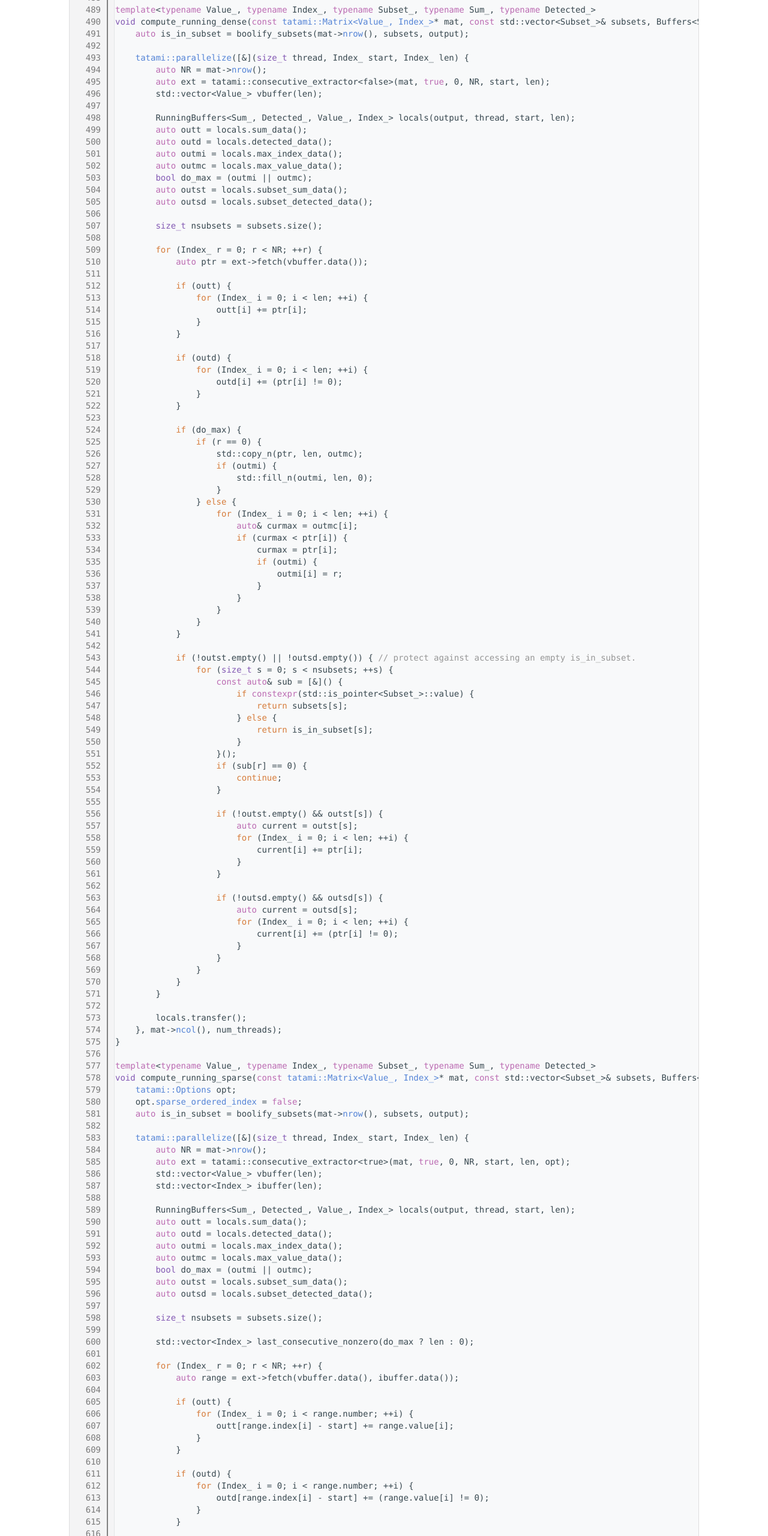
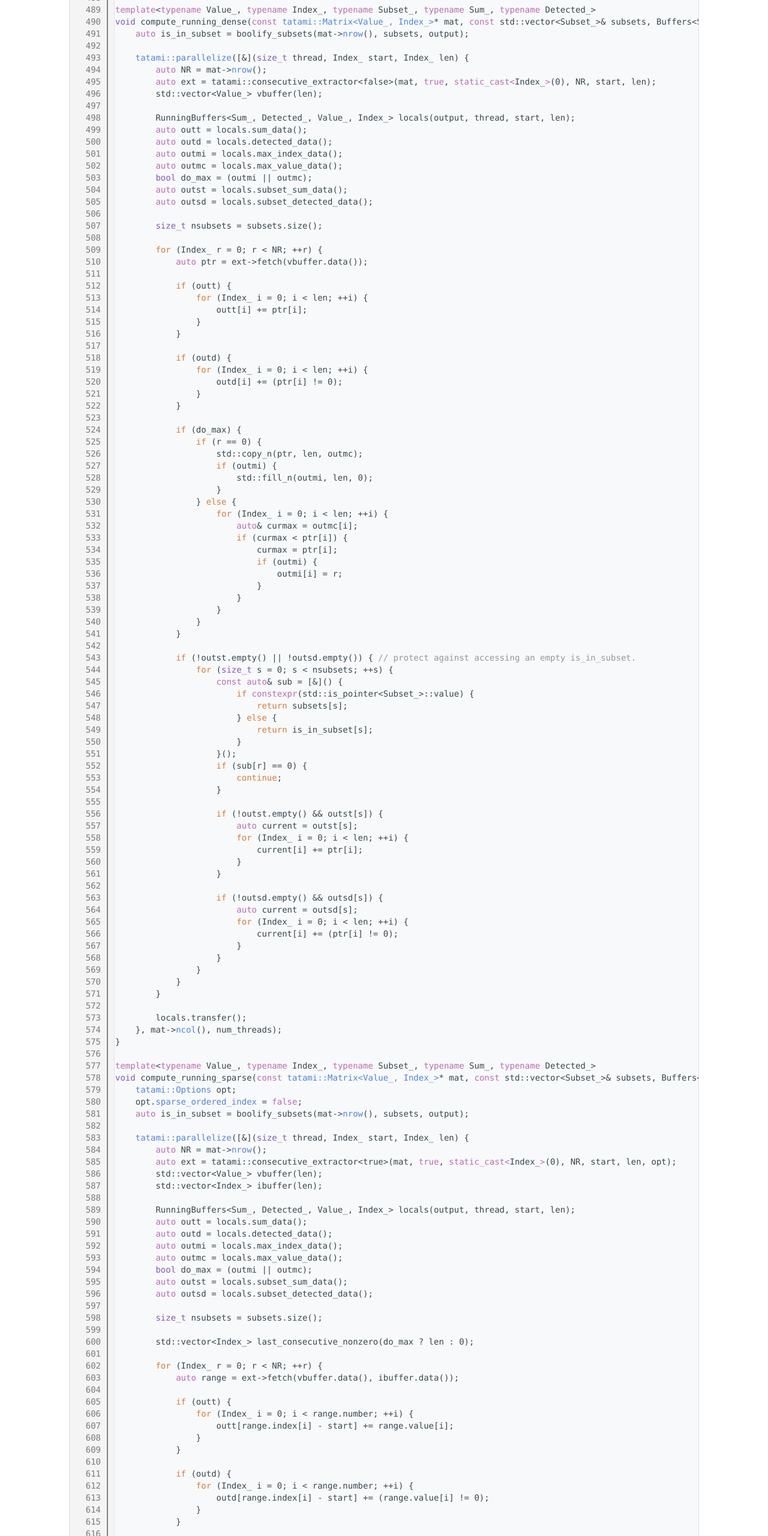
Before and after one commit to libscran/scran_qc, a plain HTML site: page docs/per__cell__qc__metrics_8hpp_source.html in a window 1280 px wide. Shown: the part 7920-10480 px from the top of the page at 60% size. Drawn offline with Linux system fonts and the light colour scheme.

Commit message:
Deploying to gh-pages from @ libscran/quality_control@7099577d6c13e41dbd5c8749c1e0d59c0dc01223 🚀

```diff
--- a/docs/per__cell__qc__metrics_8hpp_source.html
+++ b/docs/per__cell__qc__metrics_8hpp_source.html
@@ -477,7 +477,7 @@ $(document).ready(function() { init_codefold(0); });
 <div class="line"><a id="l00492" name="l00492"></a><span class="lineno">  492</span> </div>
 <div class="line"><a id="l00493" name="l00493"></a><span class="lineno">  493</span>    <a class="code hl_functionRef" href="https://tatami-inc.github.io/tatami/namespacetatami.html#a41e252422f9959a123ba390a941ae76f">tatami::parallelize</a>([&amp;](<span class="keywordtype">size_t</span> thread, Index_ start, Index_ len) {</div>
 <div class="line"><a id="l00494" name="l00494"></a><span class="lineno">  494</span>        <span class="keyword">auto</span> NR = mat-&gt;<a class="code hl_functionRef" href="https://tatami-inc.github.io/tatami/classtatami_1_1Matrix.html#a54fe7b4baf78069d35ff00357a1b6cc6">nrow</a>();</div>
-<div class="line"><a id="l00495" name="l00495"></a><span class="lineno">  495</span>        <span class="keyword">auto</span> ext = tatami::consecutive_extractor&lt;false&gt;(mat, <span class="keyword">true</span>, 0, NR, start, len);</div>
+<div class="line"><a id="l00495" name="l00495"></a><span class="lineno">  495</span>        <span class="keyword">auto</span> ext = tatami::consecutive_extractor&lt;false&gt;(mat, <span class="keyword">true</span>, <span class="keyword">static_cast&lt;</span>Index_<span class="keyword">&gt;</span>(0), NR, start, len);</div>
 <div class="line"><a id="l00496" name="l00496"></a><span class="lineno">  496</span>        std::vector&lt;Value_&gt; vbuffer(len);</div>
 <div class="line"><a id="l00497" name="l00497"></a><span class="lineno">  497</span> </div>
 <div class="line"><a id="l00498" name="l00498"></a><span class="lineno">  498</span>        RunningBuffers&lt;Sum_, Detected_, Value_, Index_&gt; locals(output, thread, start, len);</div>
@@ -567,7 +567,7 @@ $(document).ready(function() { init_codefold(0); });
 <div class="line"><a id="l00582" name="l00582"></a><span class="lineno">  582</span> </div>
 <div class="line"><a id="l00583" name="l00583"></a><span class="lineno">  583</span>    <a class="code hl_functionRef" href="https://tatami-inc.github.io/tatami/namespacetatami.html#a41e252422f9959a123ba390a941ae76f">tatami::parallelize</a>([&amp;](<span class="keywordtype">size_t</span> thread, Index_ start, Index_ len) {</div>
 <div class="line"><a id="l00584" name="l00584"></a><span class="lineno">  584</span>        <span class="keyword">auto</span> NR = mat-&gt;<a class="code hl_functionRef" href="https://tatami-inc.github.io/tatami/classtatami_1_1Matrix.html#a54fe7b4baf78069d35ff00357a1b6cc6">nrow</a>();</div>
-<div class="line"><a id="l00585" name="l00585"></a><span class="lineno">  585</span>        <span class="keyword">auto</span> ext = tatami::consecutive_extractor&lt;true&gt;(mat, <span class="keyword">true</span>, 0, NR, start, len, opt);</div>
+<div class="line"><a id="l00585" name="l00585"></a><span class="lineno">  585</span>        <span class="keyword">auto</span> ext = tatami::consecutive_extractor&lt;true&gt;(mat, <span class="keyword">true</span>, <span class="keyword">static_cast&lt;</span>Index_<span class="keyword">&gt;</span>(0), NR, start, len, opt);</div>
 <div class="line"><a id="l00586" name="l00586"></a><span class="lineno">  586</span>        std::vector&lt;Value_&gt; vbuffer(len);</div>
 <div class="line"><a id="l00587" name="l00587"></a><span class="lineno">  587</span>        std::vector&lt;Index_&gt; ibuffer(len);</div>
 <div class="line"><a id="l00588" name="l00588"></a><span class="lineno">  588</span> </div>
```
